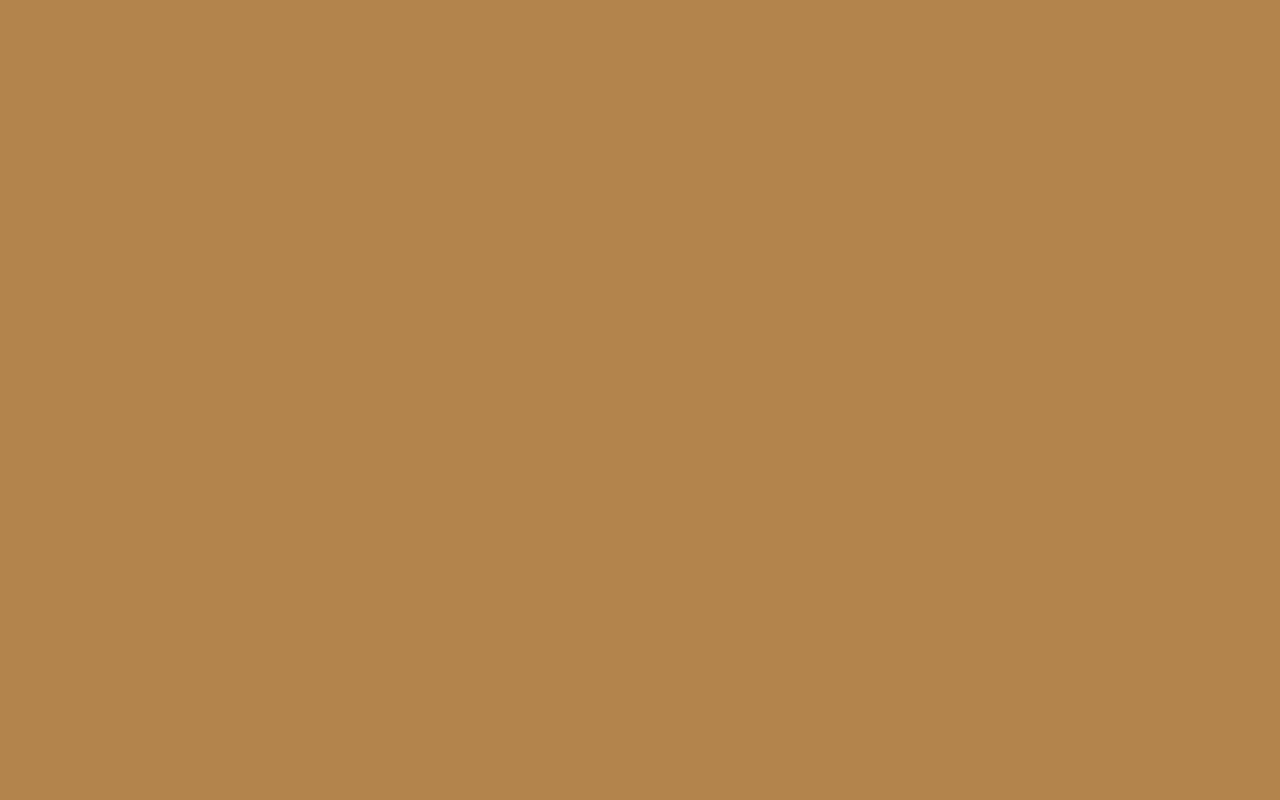
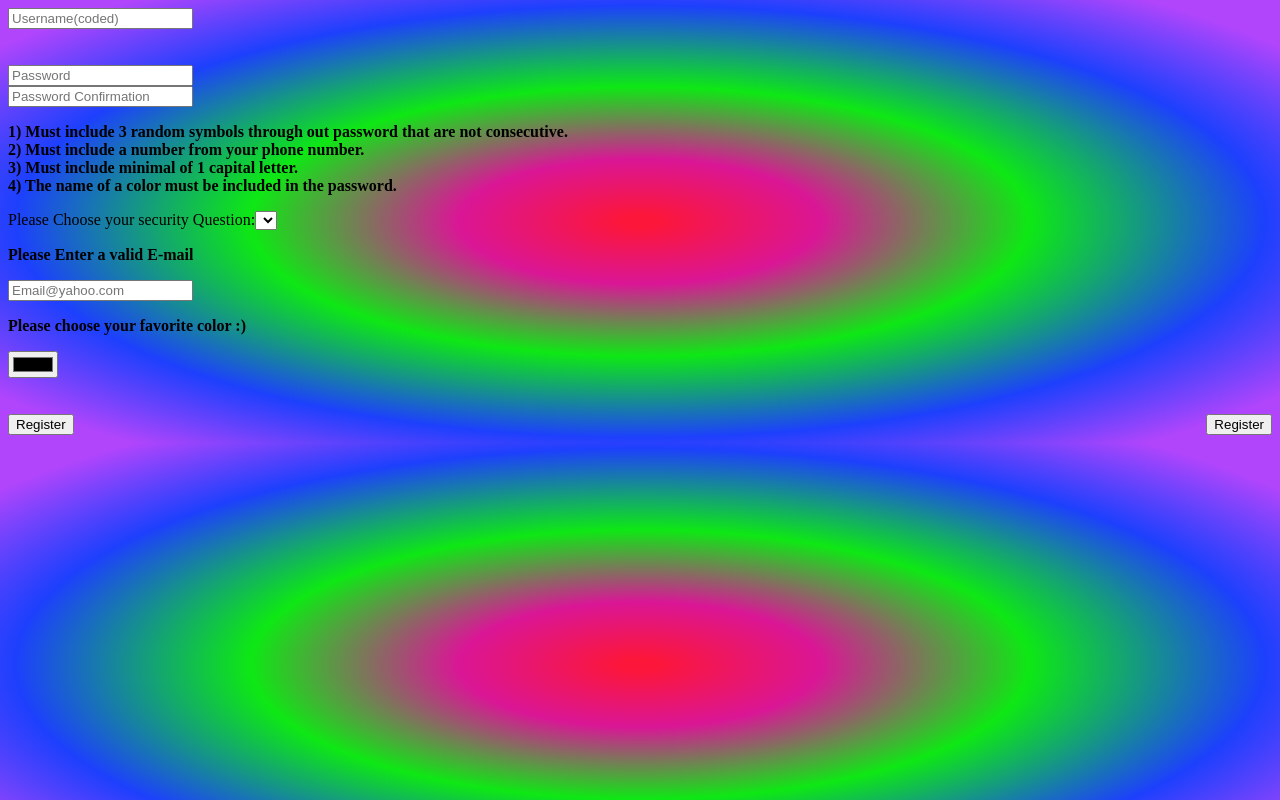
Before and after one commit to Tanisi90/Inyerface_FE, an Angular app in the folder Inyerface/: page /register in a window 1280 px wide. Before the commit this address led to /. Built offline with nearby package versions, Linux system fonts and the light colour scheme.

Commit message:
Registration HTML almost done

```diff
--- a/Inyerface/package.json
+++ b/Inyerface/package.json
@@ -27,9 +27,9 @@
     "@angular-devkit/build-angular": "~0.1001.0",
     "@angular/cli": "~10.1.0",
     "@angular/compiler-cli": "~10.1.0",
-    "@types/node": "^12.11.1",
     "@types/jasmine": "~3.5.0",
     "@types/jasminewd2": "~2.0.3",
+    "@types/node": "^12.19.0",
     "codelyzer": "^6.0.0",
     "jasmine-core": "~3.6.0",
     "jasmine-spec-reporter": "~5.0.0",
--- a/Inyerface/src/app/app-routing.module.ts
+++ b/Inyerface/src/app/app-routing.module.ts
@@ -1,10 +1,12 @@
 import { NgModule } from '@angular/core';
 import { Routes, RouterModule } from '@angular/router';
 import { LoginComponent } from './login/login.component';
+import { RegistrationComponent } from './registration/registration.component';
 
 
 const routes: Routes = [
-  {path: '', component: LoginComponent}
+  {path: '', component: LoginComponent},
+  {path: 'register', component: RegistrationComponent}
 ];
 
 @NgModule({
--- a/Inyerface/src/app/app.module.ts
+++ b/Inyerface/src/app/app.module.ts
@@ -4,12 +4,14 @@ import { NgModule } from '@angular/core';
 import { AppRoutingModule } from './app-routing.module';
 import { AppComponent } from './app.component';
 import { LoginComponent } from './login/login.component';
+import { RegistrationComponent } from './registration/registration.component';
 
 
 @NgModule({
   declarations: [
     AppComponent,
-    LoginComponent
+    LoginComponent,
+    RegistrationComponent
   ],
   imports: [
     BrowserModule,
--- a/Inyerface/src/app/login/login.component.html
+++ b/Inyerface/src/app/login/login.component.html
@@ -5,17 +5,20 @@
         <img class="door_image" src="../../assets/door.jpg">
         <button id="login2" color="primary" outline="true" size="sm" type="button" class="m-0" (click)="loginCount(this.login2,'login2')">Login</button>
         <img class="door_image" src="../../assets/door.jpg">
-        <button id="login3" color="primary" outline="true" size="sm" type="button" class="m-0" (click)="loginCount(this.login3,'login3')">Login</button>
+        <button id="login3" color="primary" outline="true" size="sm" type="button" class="m-0" (click)="loginCount(this.login3,'login3')" >Login</button>
     </tr>
 </table>
 <div id = "loginFields">
-    <div class = "foo">
+    <div class = "foo" >
         <label for="userField"><b>Username:</b></label>
         <input type="text" id = "userField" name = "userField" placeholder="Insert Username">
     </div>
     <div class = "foo">
         <label for="passField"><b>Password: </b></label>
         <input type="password" id = "passField" name = "passField">
+    </div>
+    <div style= "text-align: center;">
+        <a href= "registration" routerLinkActive = active routerLink= "register"> Register </a>
     </div>
 </div>
 <div id = "messages"></div>
--- a/Inyerface/src/app/login/login.component.ts
+++ b/Inyerface/src/app/login/login.component.ts
@@ -48,7 +48,7 @@ export class LoginComponent implements OnInit {
           this.login3++;
           break;
         default:
-          console.log("?????????? HOw did you get here.");
+          console.log("?????????? How did you get here.");
       }
     }
   }
--- /dev/null
+++ b/Inyerface/src/app/registration/registration.component.css
@@ -0,0 +1,4 @@
+body{
+    background:radial-gradient(rgba(252,22,58,1) 2%, rgba(218,22,150,1) 20%, rgba(14,232,20,1) 43%, rgba(29,64,253,1) 69%, rgba(176,69,252,1) 90%);
+    color: black;
+}
--- /dev/null
+++ b/Inyerface/src/app/registration/registration.component.html
@@ -0,0 +1,25 @@
+
+<input type="text" id="userField" (input)="cipher()" placeholder="Username(coded)">
+<br><br><br>
+<input type="text" id="password" placeholder="Password"> <br>
+<input type="text" id="confirmpassword" placeholder="Password Confirmation">
+<p><b>
+    1) Must include 3 random symbols through out password that are not consecutive. <br>
+    2) Must include a number from your phone number. <br>
+    3) Must include minimal of 1 capital letter.<br>
+    4) The name of a color must be included in the password.
+</b>
+</p>
+<label for="securityQ">Please Choose your security Question:</label>
+<select id="securityQ" name="securityQ" >
+       <option *ngFor = "let response of securityQ" [value] = "response.value"> {{response.value}} </option>
+</select>
+
+<p><b> Please Enter a valid E-mail</b></p>
+<input type="text" id="email" placeholder="Email@yahoo.com">
+<p><b> Please choose your favorite color :) </b></p>
+<input type="color" id= "color">
+<br><br><br>
+
+<button id="reg1" color="primary" outline="true" size="sm" type="button" class="btn btn-outline m-0" (click)="correctReg()" style ="float: right"> Register </button>
+<button id="reg2" color="primary" outline="true" size="sm" type="button" class="btn btn-outline m-0" (click)="incorrectReg()"> Register </button>
--- /dev/null
+++ b/Inyerface/src/app/registration/registration.component.ts
@@ -0,0 +1,56 @@
+import { Component, OnInit, ViewEncapsulation } from '@angular/core';
+
+@Component({
+  selector: 'app-registration',
+  templateUrl: './registration.component.html',
+  styleUrls: ['./registration.component.css'],
+  encapsulation: ViewEncapsulation.None,
+})
+export class RegistrationComponent implements OnInit {
+
+  lastLeng:number = 0;
+  shiftBy:number = 3;
+  securityQ:string;
+
+  constructor() { }
+
+  ngOnInit(): void {
+  }
+
+  cipher():void{
+    var input = <HTMLInputElement>document.getElementById("userField");
+    var old:String = input.value
+    if(this.lastLeng < old.length){
+      //ASCII VALUES NEC.
+      //NUMS: 48-53
+      //CAPS: 65-90
+      //LOWS: 97-122
+      var coded:string = "";
+      var toCode:number = old.charCodeAt(old.length-1);
+      if(toCode <= 53 && toCode >= 48 ){
+        toCode += this.shiftBy;
+        if(toCode > 53){
+          toCode = 48 + (toCode - 54);
+        }
+        coded = String.fromCharCode(toCode);
+      }else if(toCode <= 90 && toCode >= 65){
+        toCode += this.shiftBy;
+        if(toCode > 90){
+          toCode = 65 + (toCode - 91);
+        }
+        coded = String.fromCharCode(toCode);
+      }else if(toCode <= 122 && toCode >= 97){
+        toCode += this.shiftBy;
+        if(toCode > 122){
+          toCode = 97 + (toCode - 123);
+        }
+        coded = String.fromCharCode(toCode);
+      }else{
+        coded = old.charAt(old.length-1);
+      }
+      input.value = old.slice(0,old.length-1).concat(coded);
+    }
+    this.lastLeng = old.length;
+  }
+
+}
```
Also changed, not shown: Inyerface/src/app/login/login.component.css (+9 -0 lines), 2 other files (tests, documents, lock files or other folders).
